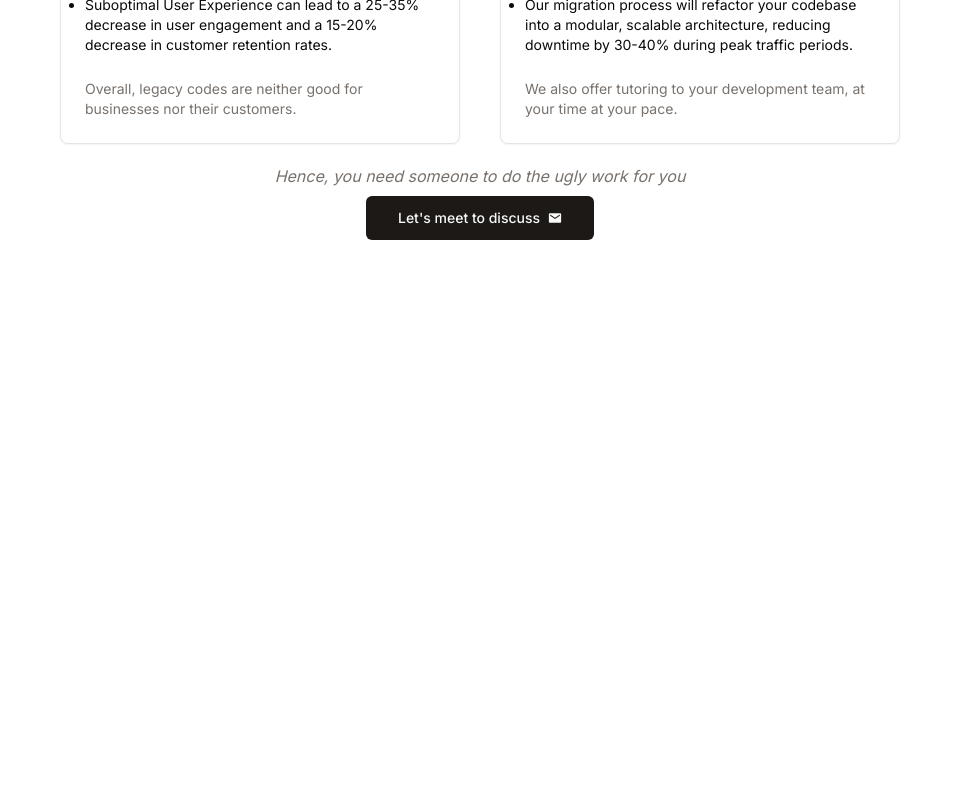
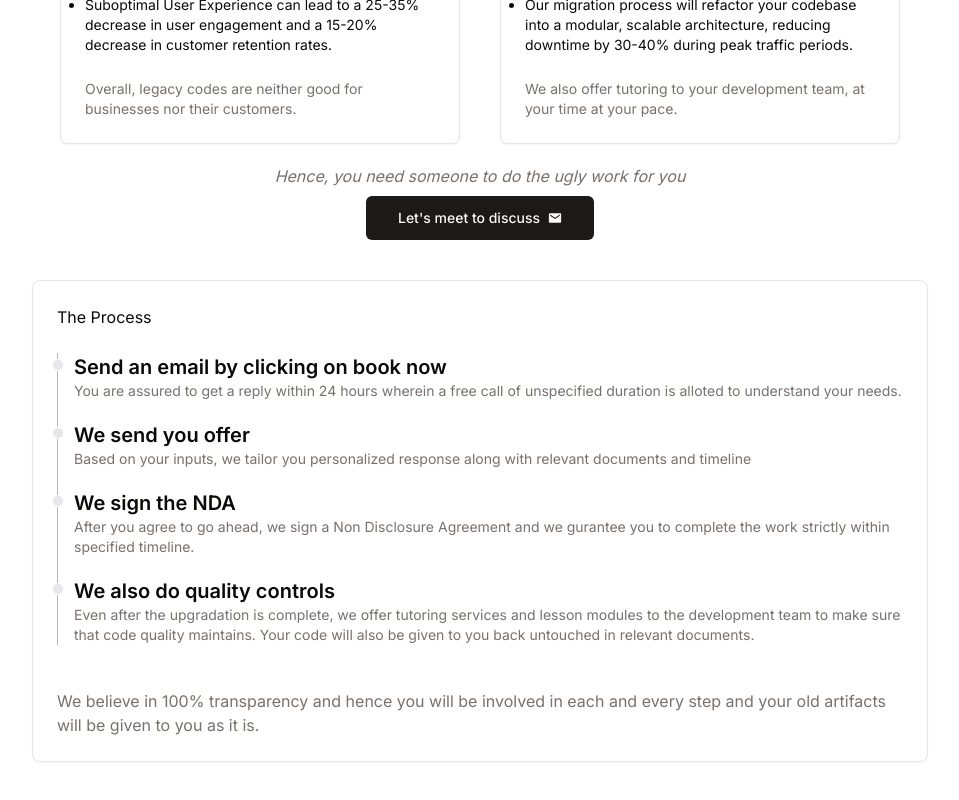
Before and after one commit to Devrajsinh-Jhala/Upgrade-to-JS, a Next.js app: page / in a window 1280 px wide. Shown: the part 1010-1810 px from the top of the page, without its empty margins (160-1119 px from the left). Before the commit the page ends 1270 px from the top, so only its background shows below. Built offline with nearby package versions, Linux system fonts and the light colour scheme.

Commit message:
build: add the process section

```diff
--- a/app/layout.tsx
+++ b/app/layout.tsx
@@ -3,6 +3,7 @@ import { Inter } from "next/font/google";
 import "./globals.css";
 import Navbar from "@/components/Navbar";
 import { ThemeProvider } from "@/components/ui/theme-provider";
+import { Analytics } from '@vercel/analytics/react';
 
 const inter = Inter({ subsets: ["latin"] });
 
@@ -29,6 +30,7 @@ export default function RootLayout({
           <section className="max-w-6xl mx-auto">
             <Navbar />
             {children}
+            <Analytics />
           </section>
         </ThemeProvider>
       </body>
--- a/app/page.tsx
+++ b/app/page.tsx
@@ -1,5 +1,6 @@
 import HeroSection from "@/components/HeroSection";
 import Problems from "@/components/Problems";
+import ProcessCardComponent from "@/components/ProcessCardComponent";
 
 export default function Home() {
   return (
@@ -7,10 +8,11 @@ export default function Home() {
       {/* Hero Section */}
       <HeroSection />
 
-      {/* TODO: Problems vs Solutions Card Component */}
+      {/* Problems vs Solutions Card Component */}
       <Problems />
 
       {/* TODO: Process */}
+      <ProcessCardComponent />
 
       {/* TODO: FAQs */}
     </section>
--- /dev/null
+++ b/components/ProcessCardComponent.tsx
@@ -0,0 +1,64 @@
+import { Card, CardContent, CardDescription, CardFooter, CardHeader } from "./ui/card";
+
+type Props = {};
+const ProcessCardComponent = (props: Props) => {
+  return (
+    <section id="process" className="my-10 max-w-4xl mx-auto">
+      <Card>
+        <CardHeader>The Process</CardHeader>
+        <CardContent>
+          <ol className="relative border-s border-muted-foreground/50">
+            <li className="mb-5 ms-4">
+              <div className="absolute w-3 h-3 bg-gray-200 rounded-full mt-1.5 -start-1.5 border border-white dark:border-gray-900 dark:bg-gray-700"></div>
+              <p className="text-xl font-semibold">
+                Send an email by clicking on book now{" "}
+              </p>
+              <p className="text-muted-foreground text-sm">
+                You are assured to get a reply within 24 hours wherein a free
+                call of unspecified duration is alloted to understand your
+                needs.
+              </p>
+            </li>
+
+            <li className="mb-5 ms-4">
+              <div className="absolute w-3 h-3 bg-gray-200 rounded-full mt-1.5 -start-1.5 border border-white dark:border-gray-900 dark:bg-gray-700"></div>
+              <p className="text-xl font-semibold">We send you offer </p>
+              <p className="text-muted-foreground text-sm">
+                Based on your inputs, we tailor you personalized response along
+                with relevant documents and timeline
+              </p>
+            </li>
+
+            <li className="mb-5 ms-4">
+              <div className="absolute w-3 h-3 bg-gray-200 rounded-full mt-1.5 -start-1.5 border border-white dark:border-gray-900 dark:bg-gray-700"></div>
+
+              <p className="text-xl font-semibold">We sign the NDA </p>
+              <p className="text-muted-foreground text-sm">
+                After you agree to go ahead, we sign a Non Disclosure Agreement
+                and we gurantee you to complete the work strictly within
+                specified timeline.
+              </p>
+            </li>
+
+            <li className=" mb-5 ms-4">
+              <div className="absolute w-3 h-3 bg-gray-200 rounded-full mt-1.5 -start-1.5 border border-white dark:border-gray-900 dark:bg-gray-700"></div>
+              <p className="text-xl font-semibold">
+                We also do quality controls{" "}
+              </p>
+              <p className="text-muted-foreground text-sm">
+                Even after the upgradation is complete, we offer tutoring
+                services and lesson modules to the development team to make sure that code quality
+                maintains. Your code will also be given to you back untouched in
+                relevant documents.
+              </p>
+            </li>
+          </ol>
+        </CardContent>
+        <CardFooter>
+            <CardDescription className="text-base">We believe in 100% transparency and hence you will be involved in each and every step and your old artifacts will be given to you as it is.</CardDescription>
+        </CardFooter>
+      </Card>
+    </section>
+  );
+};
+export default ProcessCardComponent;
--- a/package.json
+++ b/package.json
@@ -12,6 +12,7 @@
   "dependencies": {
     "@radix-ui/react-dropdown-menu": "^2.0.6",
     "@radix-ui/react-slot": "^1.0.2",
+    "@vercel/analytics": "^1.2.2",
     "class-variance-authority": "^0.7.0",
     "clsx": "^2.1.0",
     "lucide-react": "^0.363.0",
```
Also changed, not shown: 1 other file (tests, documents, lock files or other folders).
